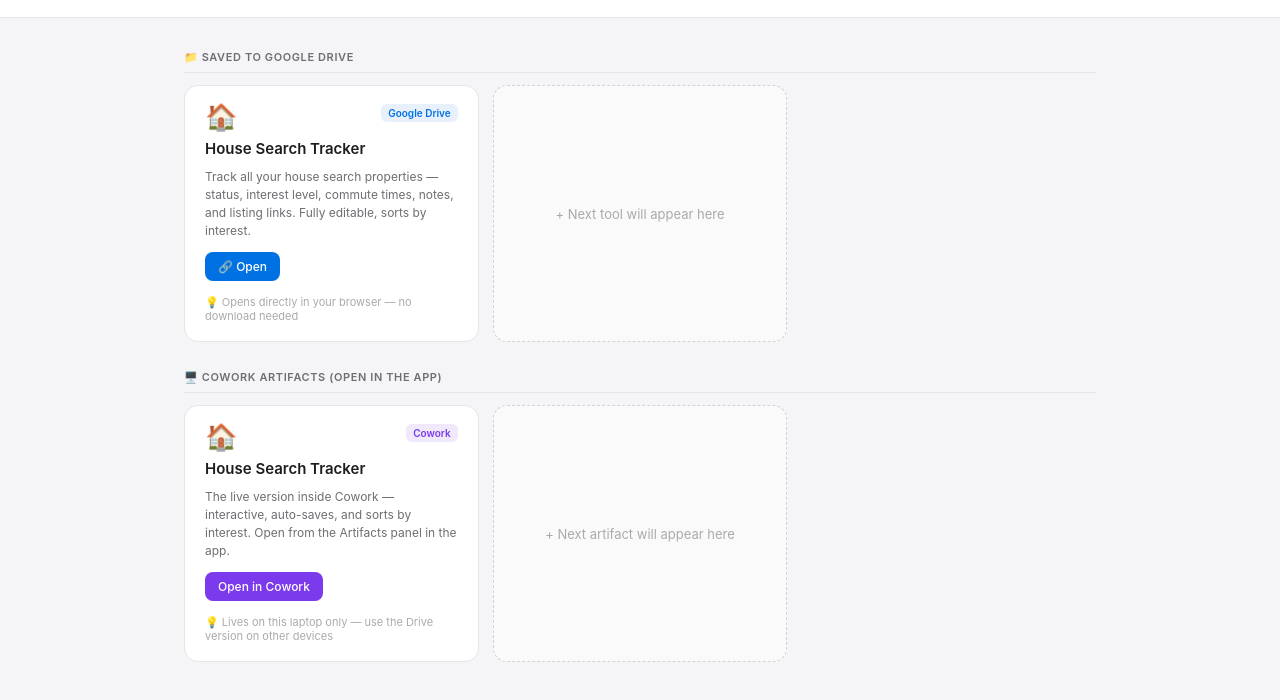
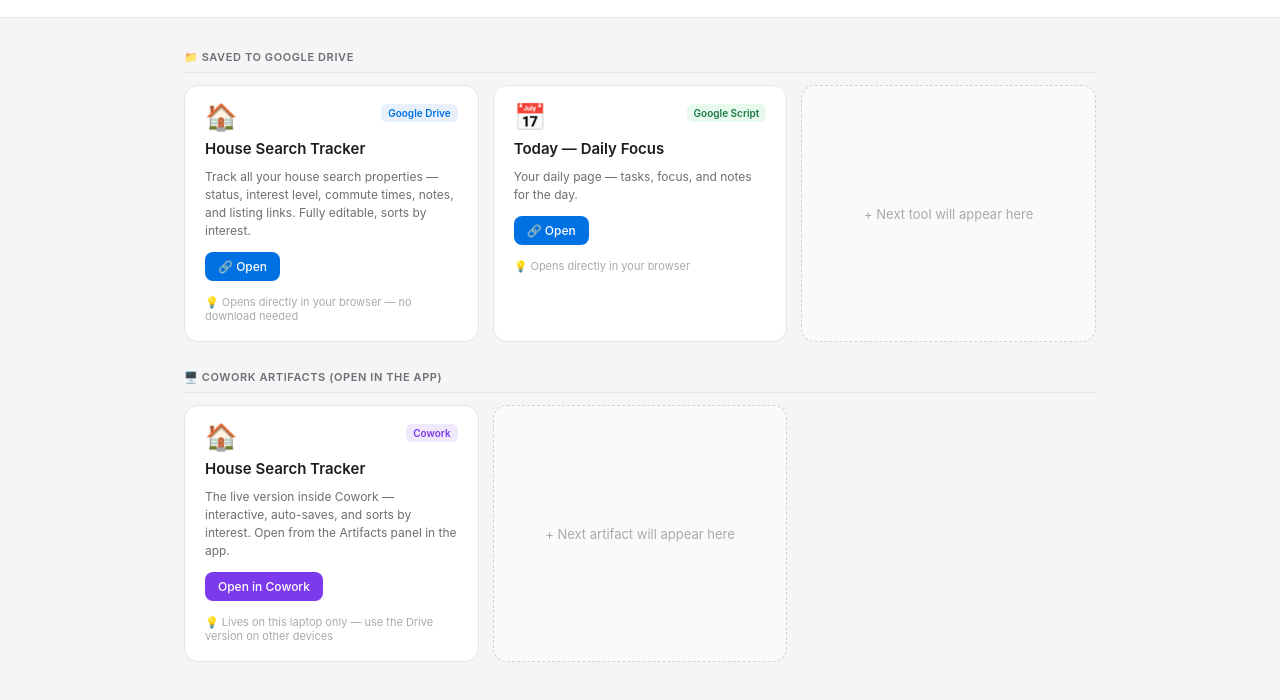
Before and after one commit to carminecivilli-cpu/My_Tools, a plain HTML site: page index.html in a window 1280 px wide. Shown: the part 68-768 px from the top of the page. Drawn offline with Linux system fonts and the light colour scheme.

Commit message:
Update index.html

```diff
--- a/index.html
+++ b/index.html
@@ -189,6 +189,23 @@
       <div class="note">💡 Opens directly in your browser — no download needed</div>
     </div>
 
+    <div class="card">
+      <div class="card-top">
+        <div class="card-icon">📅</div>
+        <span class="card-badge badge-script">Google Script</span>
+      </div>
+      <div class="card-name">Today — Daily Focus</div>
+      <div class="card-desc">Your daily page — tasks, focus, and notes for the day.</div>
+      <div class="card-actions">
+        <a class="action-btn primary"
+           href="https://script.google.com/macros/s/AKfycbz9PuBPLLtYzDay52jJO5VORr4EFuBfUxinFH03BJweUp4TYQaHBAFokGoDF3qjs3YSkA/exec?token=carm-daily-focus-7f3k9d2m8x"
+           target="_blank">
+          🔗 Open
+        </a>
+      </div>
+      <div class="note">💡 Opens directly in your browser</div>
+    </div>
+
     <div class="placeholder-card">
       + Next tool will appear here
     </div>
```
